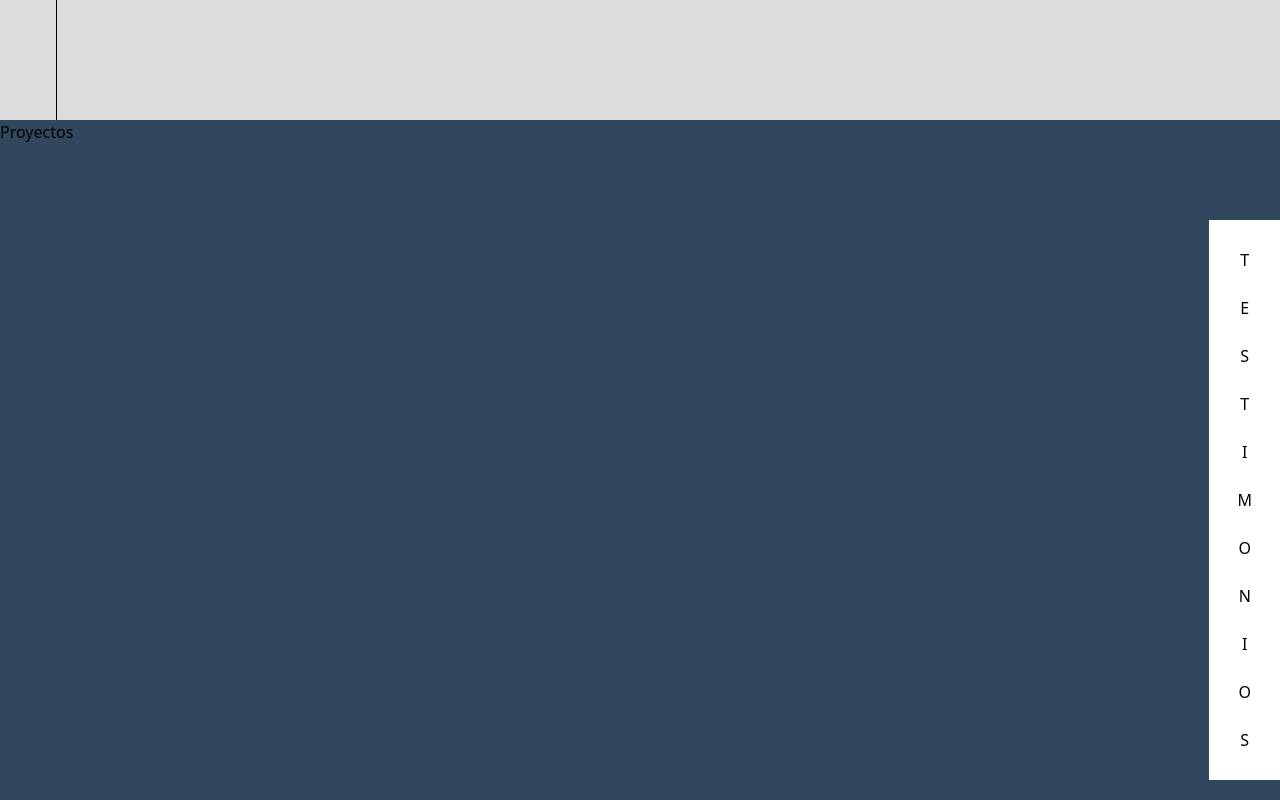
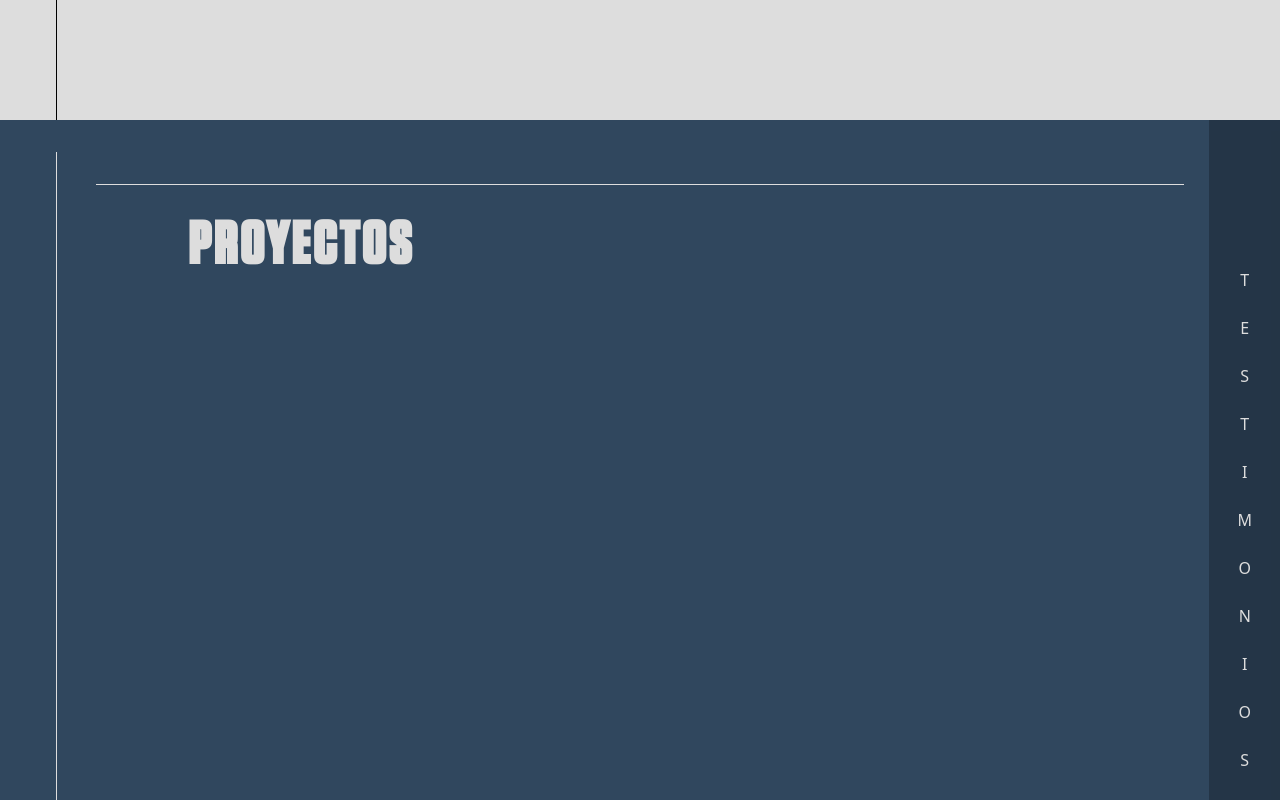
Before and after one commit to Nazaa29/mugencode, a React (Create React App) app: page / in a window 1280 px wide. Shown: the part 1480-2280 px from the top of the page. Built offline with nearby package versions, Linux system fonts and the light colour scheme; the HTML template or start-up script is replaced by a standard one; what taos would draw is missing.

Commit message:
botones y plantillas

```diff
--- a/src/components/Home/Header.js
+++ b/src/components/Home/Header.js
@@ -35,7 +35,7 @@ const Header = (props) => {
       setOpacity(newOpacity);
       if (window.scrollY > 0 && isVisible && !isMouseOverHeader) {
         clearTimeout(timeoutId.current);
-        timeoutId.current = setTimeout(() => setIsVisible(false), 3000);
+        timeoutId.current = setTimeout(() => setIsVisible(false), 300);
       }
       if (window.scrollY === 0) {
         clearTimeout(timeoutId.current);
--- a/src/components/Proyects/ProyectsSlide.js
+++ b/src/components/Proyects/ProyectsSlide.js
@@ -1,4 +1,4 @@
-const ProyectsSlide = ({current, setCurrent}) => {
+const ProyectsSlide = ({setCurrent}) => {
     const buttonText = 'TESTIMONIOS';
     const buttonLetters = buttonText.split('');
     const next = () => {
@@ -8,10 +8,13 @@ const ProyectsSlide = ({current, setCurrent}) => {
 
     return (
         <section className="w-full relative">
-            <h1>Proyectos</h1>
-            <div className="absolute right-0 p-4 flex flex-col items-center top-[12.5%] bg-white hover:bg-red-custom" onClick={next}>
+            <div className="absolute top-8 bottom-0 left-14 bg-gray-custom w-[1px]"></div>
+            {/* Línea horizontal */}
+            <div className="absolute top-16 left-24 right-24  bg-gray-custom h-[1px]"></div>
+            <h1 className="text-6xl absolute left-40 top-14 font-bold uppercase mt-10 ml-7 font-tungsten tracking-wider text-gray-custom" >Proyectos</h1>
+            <div className="absolute right-0 top-0 p-4 flex flex-col items-center bg-black bg-opacity-25 justify-center text-gray-custom hover:text-red-custom hover:bg-opacity-50 h-full transition-all ease-in-out duration-500 " onClick={next}>
                 {buttonLetters.map((letter, index) => (
-                    <div key={index} className="m-3">
+                    <div key={index} className="m-3 ">
                         {letter}
                     </div>
                 ))}
--- a/src/components/Proyects/TestimonialsSlide.js
+++ b/src/components/Proyects/TestimonialsSlide.js
@@ -1,4 +1,4 @@
-const TestimonialsSlide = ({current, setCurrent}) => {
+const TestimonialsSlide = ({setCurrent}) => {
     const buttonText = 'PROYECTOS';
     const buttonLetters = buttonText.split('');
     const prev = () => {
@@ -7,8 +7,11 @@ const TestimonialsSlide = ({current, setCurrent}) => {
 
     return (
         <section className="w-full relative">
-            <h1>Testimonios</h1>
-            <div className="absolute left-0 p-4 flex flex-col items-center top-[19%]" onClick={prev}>
+            <div className="absolute top-8 bottom-0 right-14 bg-gray-custom w-[1px]"></div>
+            {/* Línea horizontal */}
+            <div className="absolute top-16 left-24 right-24  bg-gray-custom h-[1px]"></div>
+            <h1 className="text-6xl absolute right-40 top-14 font-bold uppercase mt-10 ml-7 font-tungsten tracking-wider text-gray-custom">Testimonios</h1>
+            <div className="absolute left-0 top-0 p-4 flex flex-col items-center bg-black bg-opacity-25 justify-center text-gray-custom hover:text-red-custom hover:bg-opacity-50 h-full transition-all ease-in-out duration-500" onClick={prev}>
                 {buttonLetters.map((letter, index) => (
                     <div key={index} className="m-3">
                         {letter}
```
